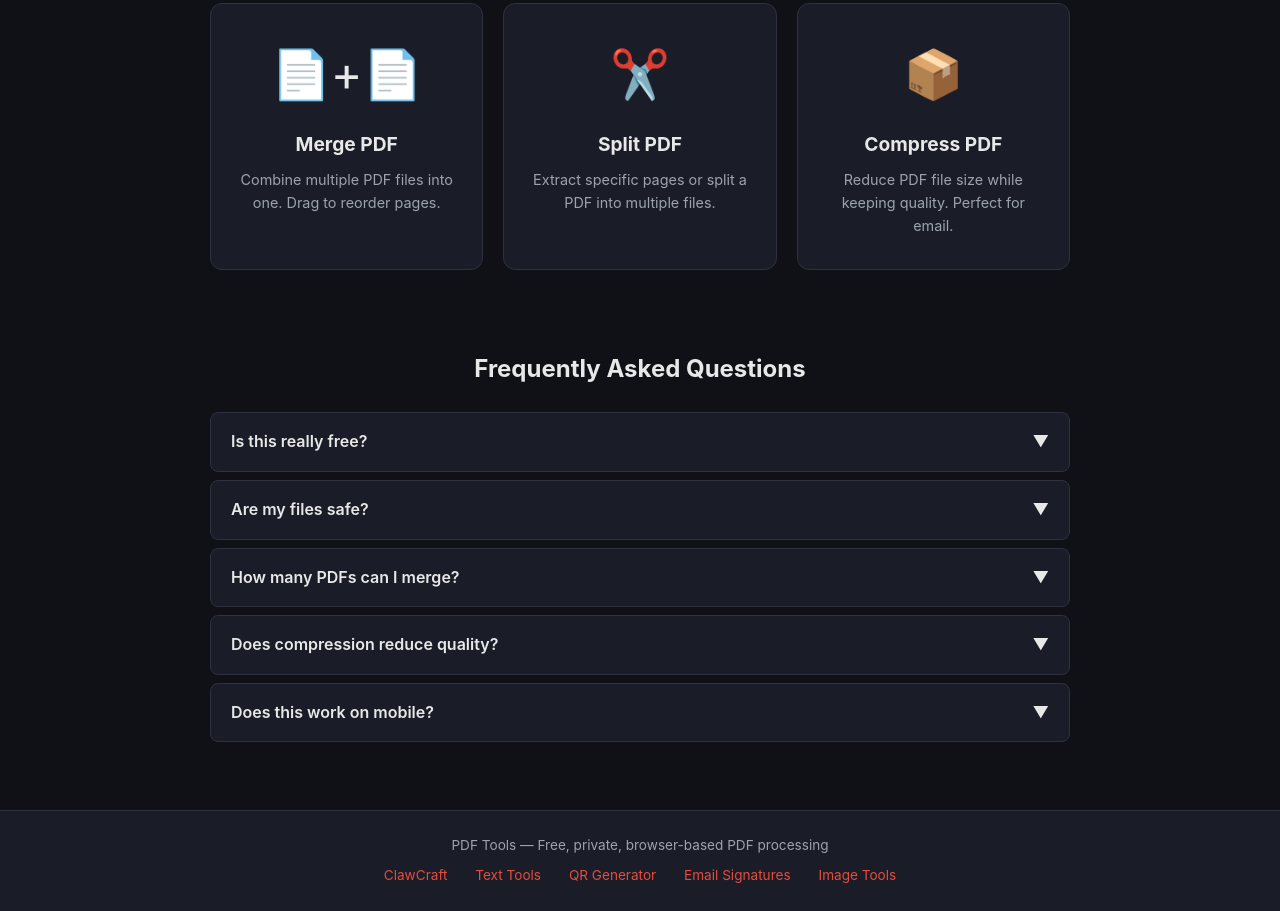
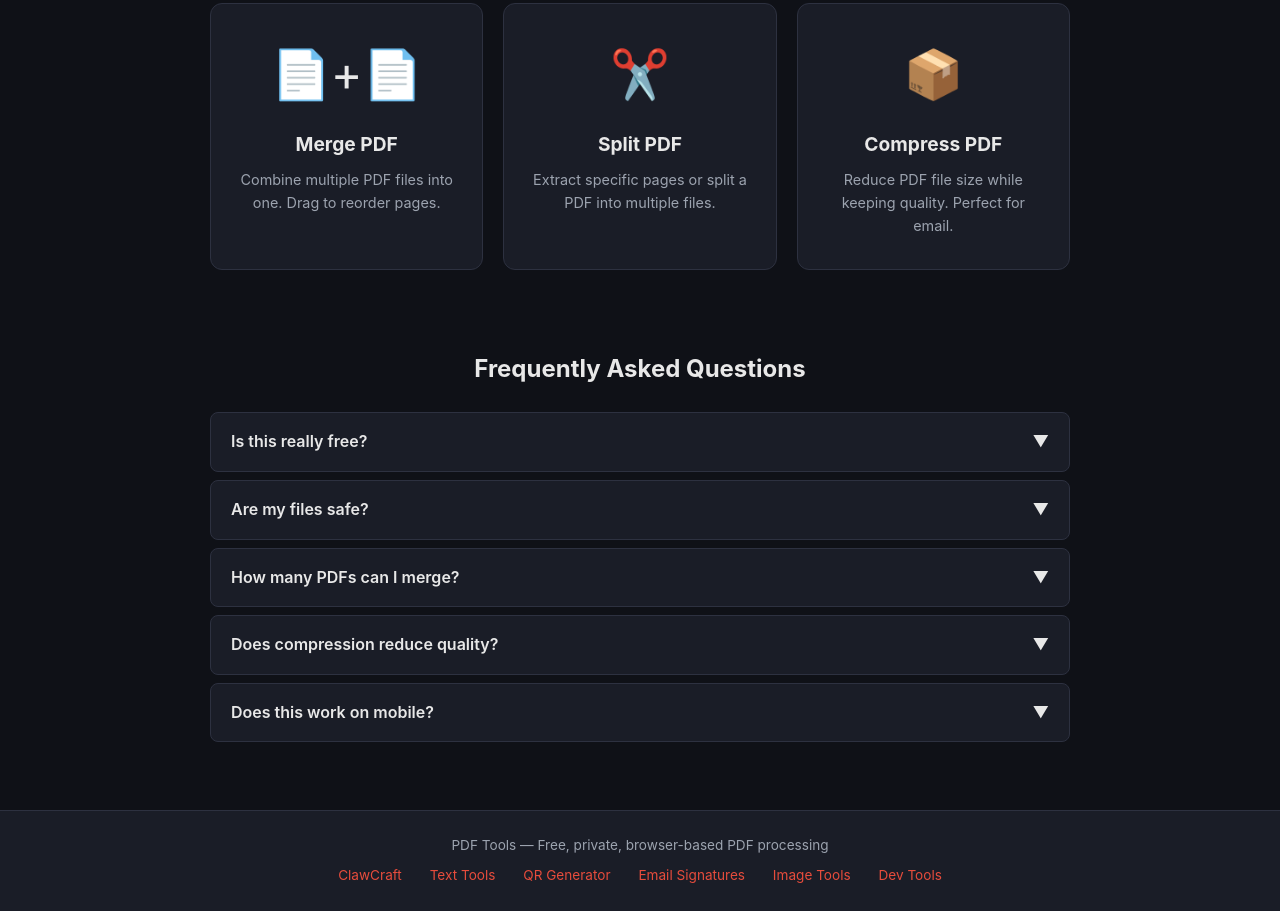
Before and after one commit to austinkc91/pdf-tools, a plain HTML site: page index.html in a window 1280 px wide. Shown: the part 342-1253 px from the top of the page. Drawn offline with Linux system fonts and the light colour scheme; a script that the page names is missing.

Commit message:
Add dev-tools cross-link

```diff
--- a/index.html
+++ b/index.html
@@ -729,6 +729,7 @@
                 <a href="https://austinkc91.github.io/qr-code-generator/">QR Generator</a>
                 <a href="https://austinkc91.github.io/email-signature-generator/">Email Signatures</a>
                 <a href="https://austinkc91.github.io/image-tools/">Image Tools</a>
+                <a href="https://austinkc91.github.io/dev-tools/">Dev Tools</a>
             </div>
         </div>
     </footer>
```
